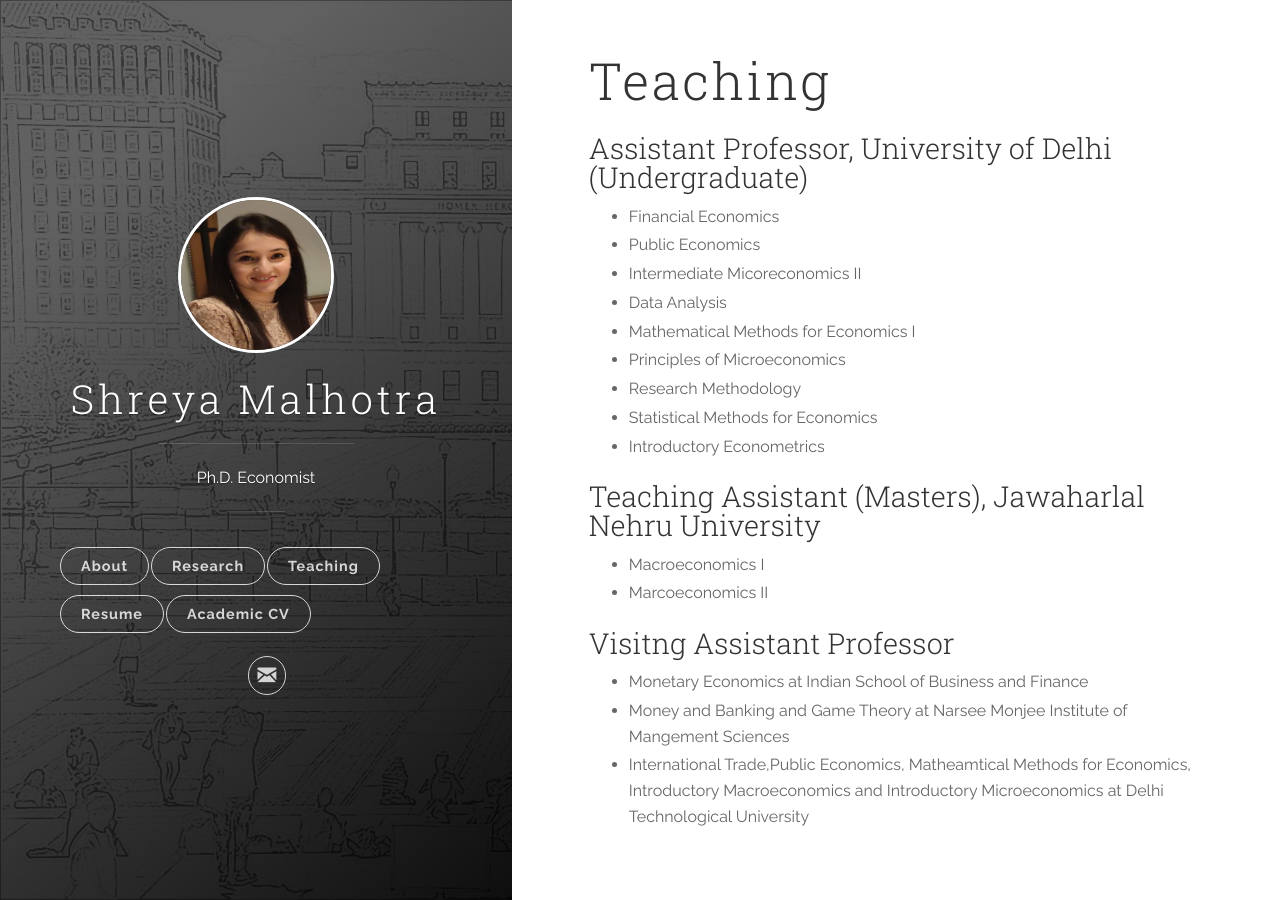
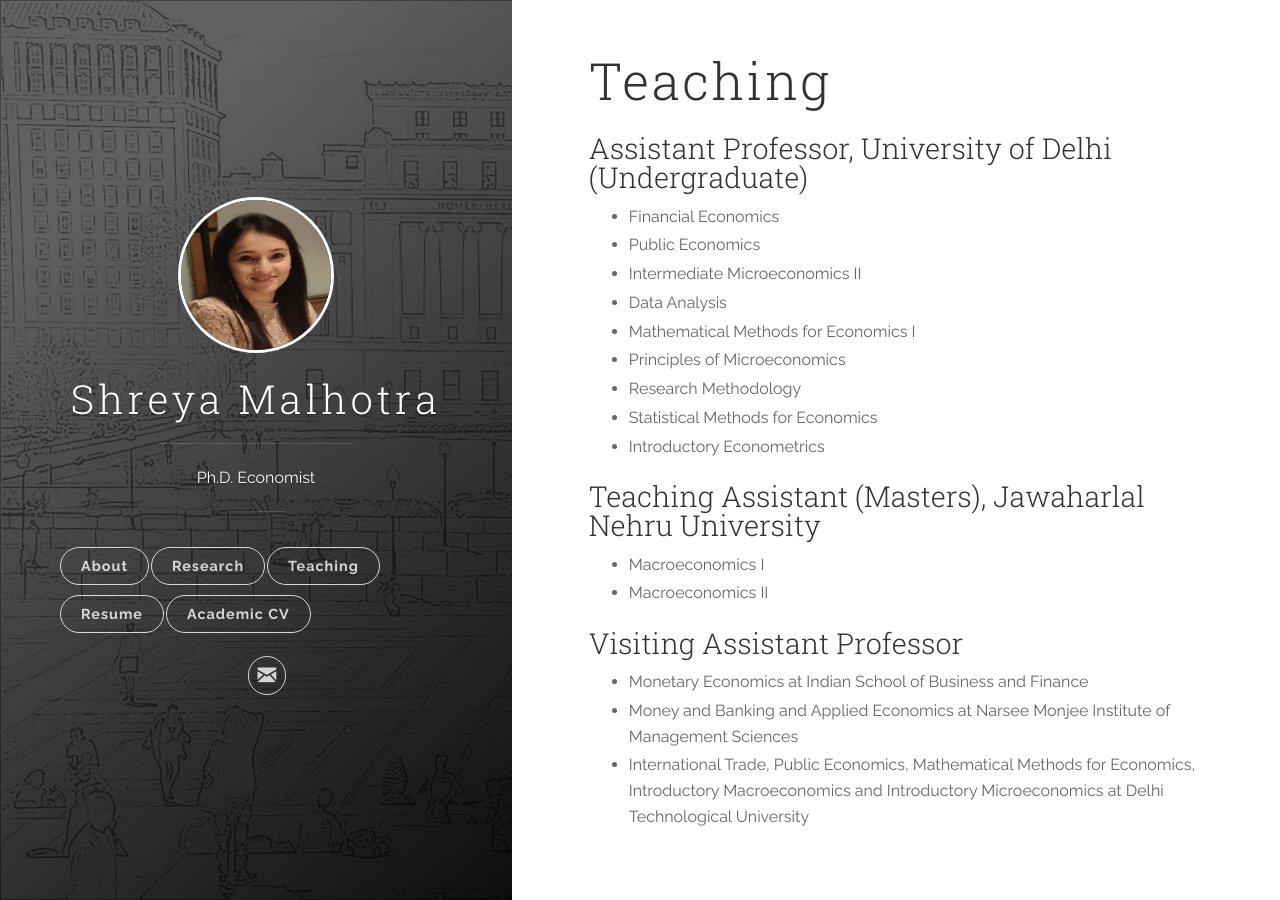
Before and after one commit to shreyamalhotra1/shreyamalhotra1.github.io, a Jekyll site: the page built from _posts/2018-06-12-teaching.markdown, in a window 1280 px wide. Built offline with Jekyll 4.4.1, drawn with Linux system fonts in a browser that asks for light colours.

Commit message:
fix spellings

```diff
--- a/_posts/2018-06-12-teaching.markdown
+++ b/_posts/2018-06-12-teaching.markdown
@@ -8,7 +8,7 @@ tags: [jekyll]
 <ul>
 <li>Financial Economics</li>
 <li>Public Economics</li>
-<li>Intermediate Micoreconomics II</li>
+<li>Intermediate Microeconomics II</li>
 <li>Data Analysis</li>
 <li>Mathematical Methods for Economics I</li>
 <li>Principles of Microeconomics</li>
@@ -20,11 +20,11 @@ tags: [jekyll]
 <h3> Teaching Assistant (Masters), Jawaharlal Nehru University</h3>
 <ul>
   <li>Macroeconomics I</li>
-  <li>Marcoeconomics II</li>
+  <li>Macroeconomics II</li>
 </ul>
-<h3> Visitng Assistant Professor</h3>
+<h3> Visiting Assistant Professor</h3>
 <ul>
   <li>Monetary Economics at Indian School of Business and Finance</li>
-  <li>Money and Banking and Game Theory at Narsee Monjee Institute of Mangement Sciences</li>
-  <li>International Trade,Public Economics, Matheamtical Methods for Economics, Introductory Macroeconomics and Introductory Microeconomics at Delhi Technological University</li>
+  <li>Money and Banking and Applied Economics at Narsee Monjee Institute of Management Sciences</li>
+  <li>International Trade, Public Economics, Mathematical Methods for Economics, Introductory Macroeconomics and Introductory Microeconomics at Delhi Technological University</li>
 </ul>
```
Also changed, not shown: _posts/2018-06-13-research.markdown (+21 -8 lines), _posts/2018-06-14-about.markdown (+5 -2 lines).
